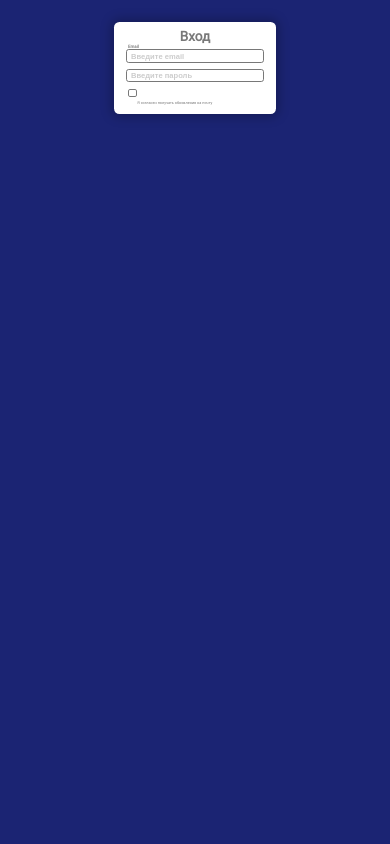
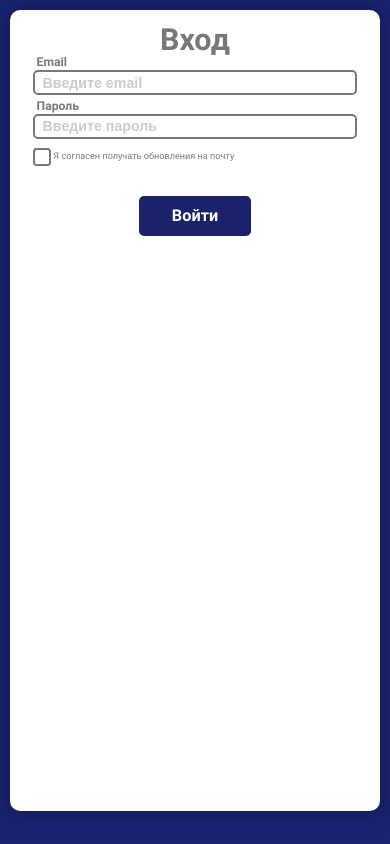
Before and after one commit to Reckfy/4p22-frontend-roman-sharafutdinov, a plain HTML site: page homework_7/index.html in a window 390 px wide. Drawn offline with Linux system fonts and the light colour scheme.

Commit message:
add homework_7

```diff
--- a/homework_7/index.html
+++ b/homework_7/index.html
@@ -17,12 +17,16 @@
                 <input class="main-container__input_email" type="email" name="email" id="input_email" required placeholder="Введите email">
             </div>
             <div class="main-container__pass">
-                <input class="main-container__input_pass" type="password" name="password" required placeholder="Введите пароль">
+                <label for="input_password" class="main-container__label_password">Пароль</label>
+                <input class="main-container__input_pass" type="password" name="password" id="input_password" required placeholder="Введите пароль">
             </div>
             <div class="main-container__agree">
                 <input class="main-container__checkbox_agree" id="checkbox_agree" type="checkbox" name="checkbox_agree" required>
                 <label class="main-container__agree_text" for="checkbox_agree">Я согласен получать обновления на почту</label>
             </div>
+            <div class="main-container__button">
+                <a href="#">Войти</a>
+            </div>
         </div>
     </main>
 </body>
--- a/homework_7/style.css
+++ b/homework_7/style.css
@@ -4,7 +4,7 @@
 
 body{
     background-color: #1B2473;
-    font-family: Roboto;
+    font-family: Robotobold;
     color: #787878;
     padding: 0;
 }
@@ -25,7 +25,7 @@ body{
     font-size: calc(50 / 1440 * 100vw);
     margin: 0 auto;
     text-align: center;
-
+    margin-bottom: calc(9 /1440 * 100vw);
 }
 
 .main-container__email{
@@ -38,14 +38,14 @@ body{
 .main-container__label_email{
     font-size: calc(16 / 1440 * 100vw);
     font-weight: 700;
-    margin: 0 0 0 calc(30 /1440 * 100vw);
+    margin: 0 0 calc(2 /1440 * 100vw) calc(30 /1440 * 100vw);
 }
 
 .main-container__input_email{
     width: calc(510 / 1440 * 100vw);
     height: calc(49 / 1440 * 100vw);
     border-radius: calc(10 / 1440 * 100vw);
-    border: calc(2 / 1440 * 100vw) solid #787878;
+    border: 2px solid #787878;
     margin: 0 auto;
     font-size: calc(28 / 1440 * 100vw);
     font-weight: 700;
@@ -53,22 +53,28 @@ body{
     padding-left: calc(15 / 1440 * 100vw);
 }
 
-.main-container__input_email:focus{
-    border:2px solid;
+.main-container input:focus-visible{
+    outline: 0;
 }
 
 .main-container__pass{
     display: flex;
     flex-direction: column;
     justify-content: center;
-    margin-bottom: calc(24 / 1440 * 100vw);
+    margin-bottom: calc(16 / 1440 * 100vw);
+}
+
+.main-container__label_password{
+    font-size: calc(16 / 1440 * 100vw);
+    font-weight: 700;
+    margin: 0 0 calc(2 /1440 * 100vw) calc(30 /1440 * 100vw);
 }
 
 .main-container__input_pass{
     width: calc(510 / 1440 * 100vw);
     height: calc(49 / 1440 * 100vw);
     border-radius: calc(10 / 1440 * 100vw);
-    border: calc(2 / 1440 * 100vw) solid #787878;
+    border: 2px solid #787878;
     margin: 0 auto;
     font-size: calc(28 / 1440 * 100vw);
     font-weight: 700;
@@ -77,7 +83,8 @@ body{
 }
 
 .main-container__agree{
-    margin: 0 0 0 calc(30 / 1440 * 100vw);
+    display: flex;
+    margin: 0 0 0 calc(22 / 1440 * 100vw);
     position: relative;
 }
 
@@ -93,16 +100,16 @@ body{
     position: absolute;
     left: 0;
     top: 0;
-    width: calc(24 / 1440 * 100vw);
-    height: calc(24 / 1440 * 100vw);
-    border: calc(1 / 1440 * 100vw) solid #787878;
+    width: calc(21 / 1440 * 100vw);
+    height: calc(21 / 1440 * 100vw);
+    border: 2px solid #787878;
     border-radius: calc(7 / 1440 * 100vw)
 }
 
 .main-container__agree_text::after{
     content: '';
     background: url(./images/check.svg);
-    width: calc(24 / 1440 * 100vw);
+    width: calc(21 / 1440 * 100vw);
     height: calc(24 / 1440 * 100vw);
     background-size: 100% 100%;
     position: absolute;
@@ -117,20 +124,132 @@ body{
 }
 
 .main-container__agree_text{
-    margin: 0;
+    margin-top: calc(5 / 1440 * 100vw);
     padding: 0;
     padding-left: calc(34 / 1440 * 100vw);
     font-size: calc(14 / 1440 * 100vw);
+    font-family: Roboto;
+}
+
+.main-container__button{
+    display: flex;
+    background-color: #1A226B;
+    width: calc(180 / 1440 * 100vw);
+    height: calc(52 / 1440 * 100vw);
+    border-radius: calc(10 / 1440 * 100vw);
+    text-align: center;
+    margin: calc(52 / 1440 * 100vw) auto calc(4 / 1440 * 100vw);
+}
+
+.main-container__button:hover{
+    background-color: #2c38a5;
+}
+
+.main-container__button a{
+    padding: 0;
+    margin: calc(11 / 1440 * 100vw) auto;
+    font-size: calc(24 / 1440 * 100vw);
+    font-weight: 700;
+    color: #FFFFFF;
+    text-decoration: none;
 }
 
 ::placeholder{
     color: #CCCCCC;
 }
 
-@media screen and (max-width:1440px) and (min-width:769px){
+@media screen and (max-width:768px){
     .main-container{
+       margin: calc(19 / 768 * 100vw) auto;
+       width: calc(728 / 768 * 100vw);
+       height: 95vh;
+       box-shadow: 0px 0px calc(40 / 768 * 100vw) calc(10 / 768 * 100vw) rgba(0, 0, 0, 0.25);
+       padding: calc(25 / 768 * 100vw) calc(45 / 768 * 100vw);
+       border-radius: calc(20 / 768 * 100vw);
+    }
+
+    .main-container__input{
+        font-weight: 700;
+        font-size: calc(60 / 768 * 100vw);
+        margin-bottom: calc(-4 / 768 * 100vw);
+    }
+
+    .main-container__email{
+        margin-bottom: calc(7 / 768 * 100vw);
+    }
+
+    .main-container__label_email{
+        font-size: calc(24 / 768 * 100vw);
+        margin: 0 0 calc(2 /768 * 100vw) calc(7 / 768 * 100vw);
+    }
+
+    .main-container__input_email{
+        width: calc(638 / 768 * 100vw);
+        height: calc(49 / 768 * 100vw);
+        border-radius: calc(10 / 768 * 100vw);
+        font-size: calc(28 / 768 * 100vw);
+        padding-left: calc(15 / 768 * 100vw);
+    }
+
+    .main-container__pass{
+        margin-bottom: calc(11 / 768 * 100vw);
+    }
+
+    .main-container__label_password{
+        font-size: calc(24 / 768 * 100vw);
+        margin: 0 0 calc(2 /768 * 100vw) calc(7 / 768 * 100vw);
+    }
+
+    .main-container__input_pass{
+        width: calc(638 / 768 * 100vw);
+        height: calc(49 / 768 * 100vw);
+        border-radius: calc(10 / 768 * 100vw);
+        font-size: calc(28 / 768 * 100vw);
+        padding-left: calc(15 / 768 * 100vw);
+    }
 
 
+
+
+    .main-container__agree{
+        margin: 0;
+    }
+
+    .main-container__checkbox_agree{
+        width: calc(24 / 768 * 100vw);;
+        height: calc(24 / 768 * 100vw);
+    }
+
+    .main-container__agree_text::before{
+        top: calc(8 / 768 * 100vw);
+        width: calc(28 / 768 * 100vw);
+        height: calc(28 / 768 * 100vw);
+        border-radius: calc(7 / 768 * 100vw)
+    }
+
+    .main-container__agree_text::after{
+        width: calc(32 / 768 * 100vw);
+        height: calc(36 / 768 * 100vw);
+        left: calc(4 / 768 * 100vw);
+        top: 0;
+    }
+
+    .main-container__agree_text{
+        margin-top: calc(13 / 768 * 100vw);
+        padding-left: calc(40 / 768 * 100vw);
+        font-size: calc(18 / 768 * 100vw);
+    }
+
+    .main-container__button{
+        width: calc(220 / 768 * 100vw);
+        height: calc(80 / 768 * 100vw);
+        border-radius: calc(10 / 768 * 100vw);
+        margin: calc(69 / 768 * 100vw) auto calc(4 / 768 * 100vw);
+    }
+
+    .main-container__button a{
+        margin: calc(21 / 768 * 100vw) auto;
+        font-size: calc(32 / 768 * 100vw);
     }
 }
 
@@ -141,3 +260,9 @@ body{
     font-style: normal;
     font-weight: normal;
 }
+@font-face {
+    font-family: "Robotobold";
+    src: url(./fonts/Robotobold.ttf);
+    font-style: normal;
+    font-weight: normal;
+}
```
Also changed, not shown: homework_7/fonts/Robotobold.ttf (added).
